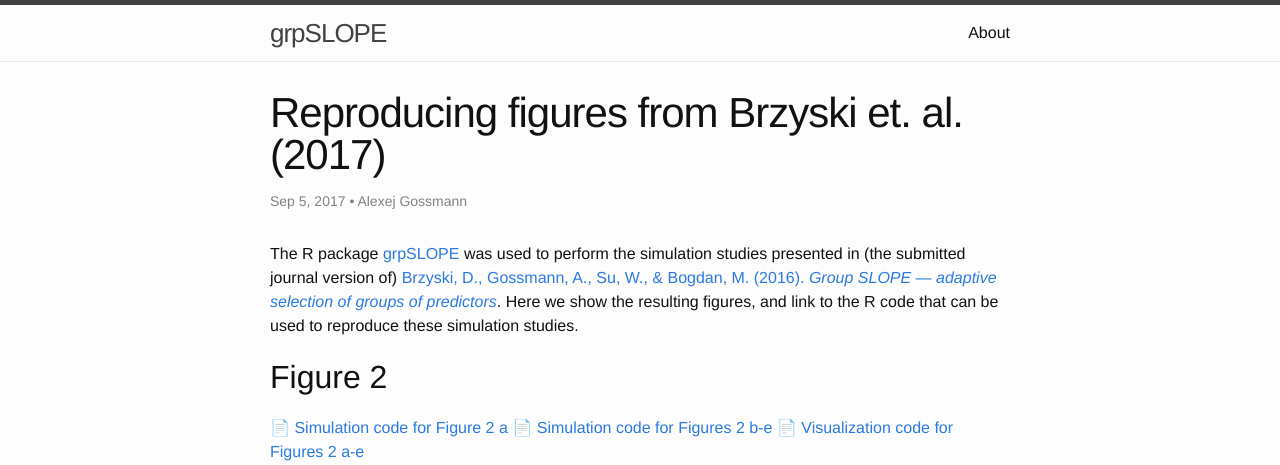
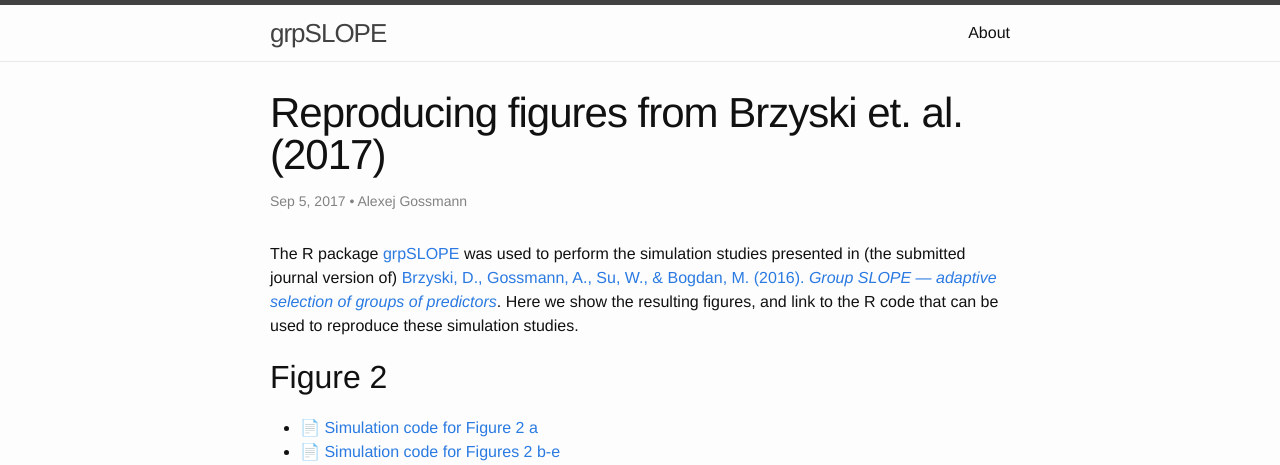
Before and after one commit to agisga/grpSLOPE, a Jekyll site: the page built from _posts/2017-9-5-Reproducing_figures.md, in a window 1280 px wide. Shown: the top 465 px of the page. Built offline with Jekyll 4.4.1, drawn with Linux system fonts in a browser that asks for light colours; emoji names are drawn with the system emoji font.

Commit message:
Formatting

```diff
--- a/_posts/2017-9-5-Reproducing_figures.md
+++ b/_posts/2017-9-5-Reproducing_figures.md
@@ -9,9 +9,9 @@ The R package [grpSLOPE](https://CRAN.R-project.org/package=grpSLOPE) was used t
 
 ## Figure 2
 
-[:page_facing_up: Simulation code for Figure 2 a](https://github.com/dbrzyski/gSLOPE/blob/master/R/grpSLOPE/simulations/figure_2a.R)
-[:page_facing_up: Simulation code for Figures 2 b-e](https://github.com/dbrzyski/gSLOPE/blob/master/R/grpSLOPE/simulations/figure_2bcde.R)
-[:page_facing_up: Visualization code for Figures 2 a-e](https://github.com/dbrzyski/gSLOPE/blob/master/R/grpSLOPE/figures/figure_2.R)
+* [:page_facing_up: Simulation code for Figure 2 a](https://github.com/dbrzyski/gSLOPE/blob/master/R/grpSLOPE/simulations/figure_2a.R)
+* [:page_facing_up: Simulation code for Figures 2 b-e](https://github.com/dbrzyski/gSLOPE/blob/master/R/grpSLOPE/simulations/figure_2bcde.R)
+* [:page_facing_up: Visualization code for Figures 2 a-e](https://github.com/dbrzyski/gSLOPE/blob/master/R/grpSLOPE/figures/figure_2.R)
 
 ### Figure 2 a
 
@@ -36,15 +36,15 @@ The R package [grpSLOPE](https://CRAN.R-project.org/package=grpSLOPE) was used t
 
 ## Figure 3 a-c
 
-[:page_facing_up: Simulation code for Figures 3 a-c](https://github.com/dbrzyski/gSLOPE/blob/master/R/grpSLOPE/simulations/figure_3.R)
-[:page_facing_up: Visualization code for Figures 3 a-c](https://github.com/dbrzyski/gSLOPE/blob/master/R/grpSLOPE/figures/figure_3.R)
+* [:page_facing_up: Simulation code for Figures 3 a-c](https://github.com/dbrzyski/gSLOPE/blob/master/R/grpSLOPE/simulations/figure_3.R)
+* [:page_facing_up: Visualization code for Figures 3 a-c](https://github.com/dbrzyski/gSLOPE/blob/master/R/grpSLOPE/figures/figure_3.R)
 
 ![Figures 3 a-c](https://raw.githubusercontent.com/dbrzyski/gSLOPE/master/R/grpSLOPE/figures/Figure_3abc.png)
 
 ## Figure 4
 
-[:page_facing_up: Simulation code for Figures 4 a-c](https://github.com/dbrzyski/gSLOPE/blob/master/R/grpSLOPE/simulations/figure_4abc.R)
-[:page_facing_up: Visualization code for Figures 4 a-c](https://github.com/dbrzyski/gSLOPE/blob/master/R/grpSLOPE/figures/figure_4abc.R)
+* [:page_facing_up: Simulation code for Figures 4 a-c](https://github.com/dbrzyski/gSLOPE/blob/master/R/grpSLOPE/simulations/figure_4abc.R)
+* [:page_facing_up: Visualization code for Figures 4 a-c](https://github.com/dbrzyski/gSLOPE/blob/master/R/grpSLOPE/figures/figure_4abc.R)
 
 ### Figure 4 a
 
```
